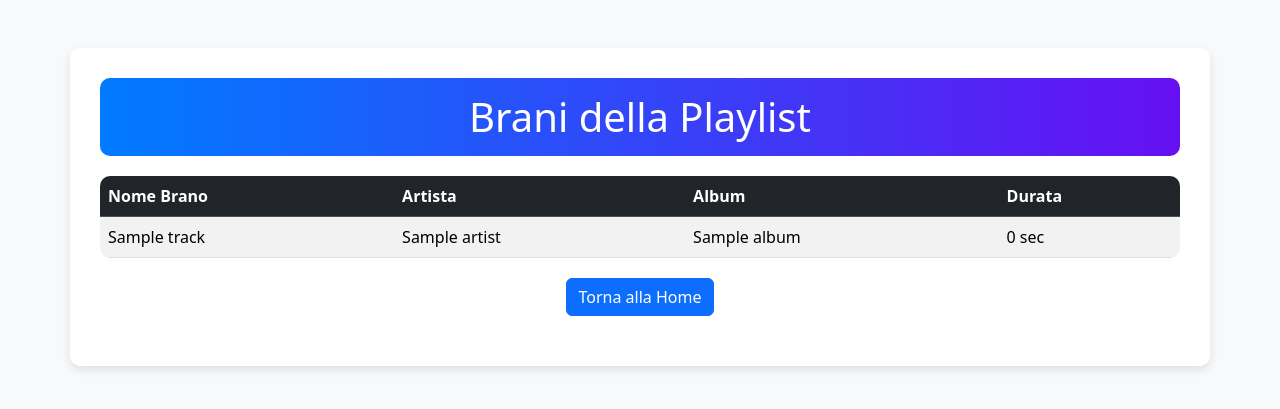
After one commit to garilli-riccardo/IntroduzioneProgettoSpotify, a Flask app: template templates/playlist_tracks.html in a window 1280 px wide. The commit adds this page. Shown: the top 409 px of the page. Run offline with Flask 3, Linux system fonts and the light colour scheme; the template is opened without the code that fills it: most values are stand-ins (such as "Sample title", 1, 10 or a date in 2020).

Commit message:
parte due finita

```diff
--- a/app.py
+++ b/app.py
@@ -4,40 +4,58 @@ from spotipy.oauth2 import SpotifyOAuth
 
 SPOTIFY_CLIENT_ID = "870d4ed3b63d47e99031f27e9629b4cd"
 SPOTIFY_CLIENT_SECRET = "97fb37e2c66a4629ae529ccbf5412ac0"
-SPOTIFY_REDIRECT_URI = "https://5000-garilliricc-introduzion-j216zyof20h.ws-eu117.gitpod.io/callback" #dopo il login andiamo qui
+SPOTIFY_REDIRECT_URI = "https://5000-garilliricc-introduzion-j216zyof20h.ws-eu117.gitpod.io/callback"
 
 app = Flask(__name__)
-app.secret_key = 'chiave_per_session' #ci serve per identificare la sessione
+app.secret_key = 'chiave_per_session'
 
-#config SpotifyOAuth per l'autenticazione e redirect uri
 sp_oauth = SpotifyOAuth(
-client_id= SPOTIFY_CLIENT_ID,
-client_secret= SPOTIFY_CLIENT_SECRET,
-redirect_uri= SPOTIFY_REDIRECT_URI,
-scope="user-read-private" #permessi x informazioni dell'utente
+    client_id=SPOTIFY_CLIENT_ID,
+    client_secret=SPOTIFY_CLIENT_SECRET,
+    redirect_uri=SPOTIFY_REDIRECT_URI,
+    scope="user-read-private user-library-read playlist-read-private",
+    show_dialog=True
 )
 
 @app.route('/')
 def login():
-    auth_url = sp_oauth.get_authorize_url() #login di spotify
+    auth_url = sp_oauth.get_authorize_url()
     return redirect(auth_url)
 
 @app.route('/callback')
 def callback():
-    code = request.args.get('code') #recupero codice di autorizzazione
-    token_info = sp_oauth.get_access_token(code) #uso il code per un codice di accesso
-    session['token_info'] = token_info #salvo il token nella mia sessione x riutilizzarlo
+    code = request.args.get('code')
+    token_info = sp_oauth.get_access_token(code)
+    session['token_info'] = token_info
     return redirect(url_for('home'))
+
+@app.route('/logout')
+def logout():
+    session.clear()
+    return redirect(url_for('login'))
 
 @app.route('/home')
 def home():
-    token_info = session.get('token_info', None) #recupero token sissione (salvato prima)
+    token_info = session.get('token_info', None)  #
     if not token_info:
         return redirect(url_for('login'))
-    sp = spotipy.Spotify(auth=token_info['access_token']) #usiamo il token per ottenere i dati del profilo
+
+    sp = spotipy.Spotify(auth=token_info['access_token'])
     user_info = sp.current_user()
-    print(user_info) #capiamo la struttura di user_info per usarle nel frontend
-    return render_template('home.html', user_info=user_info) #passo le info utente all'home.html
+
+    playlists = sp.current_user_playlists()['items']
+
+    return render_template('home.html', user_info=user_info, playlists=playlists)
+
+@app.route('/playlist/<playlist_id>')
+def playlist_tracks(playlist_id):
+    token_info = session.get('token_info', None)
+    sp = spotipy.Spotify(auth=token_info['access_token'])
+
+    results = sp.playlist_tracks(playlist_id)
+    tracks = results['items']
+
+    return render_template('playlist_tracks.html', tracks=tracks)
 
 if __name__ == '__main__':
-    app.run(debug =True)
+    app.run(debug=True)
--- /dev/null
+++ b/templates/playlist_tracks.html
@@ -0,0 +1,64 @@
+<!DOCTYPE html>
+<html lang="en">
+<head>
+    <meta charset="UTF-8">
+    <meta name="viewport" content="width=device-width, initial-scale=1.0">
+    <title>Brani della Playlist</title>
+    <link href="https://cdn.jsdelivr.net/npm/bootstrap@5.3.3/dist/css/bootstrap.min.css" rel="stylesheet">
+    <style>
+        body {
+            background-color: #f8f9fa;
+        }
+        .container {
+            background: white;
+            padding: 30px;
+            border-radius: 10px;
+            box-shadow: 0px 4px 10px rgba(0, 0, 0, 0.1);
+        }
+        h1 {
+            background: linear-gradient(90deg, #007bff, #6610f2);
+            color: white;
+            padding: 15px;
+            border-radius: 10px;
+            text-align: center;
+        }
+        .table {
+            margin-top: 20px;
+            border-radius: 10px;
+            overflow: hidden;
+        }
+        .btn-primary {
+            display: block;
+            width: fit-content;
+            margin: 20px auto;
+        }
+    </style>
+</head>
+<body>
+    <div class="container mt-5">
+        <h1>Brani della Playlist</h1>
+        <table class="table table-striped table-hover">
+            <thead class="table-dark">
+                <tr>
+                    <th scope="col">Nome Brano</th>
+                    <th scope="col">Artista</th>
+                    <th scope="col">Album</th>
+                    <th scope="col">Durata</th>
+                </tr>
+            </thead>
+            <tbody>
+                {% for track in tracks %}
+                <tr>
+                    <td>{{ track['track']['name'] }}</td>
+                    <td>{{ track['track']['artists'][0]['name'] }}</td>
+                    <td>{{ track['track']['album']['name'] }}</td>
+                    <td>{{ track['track']['duration_ms'] // 1000 }} sec</td>
+                </tr>
+                {% endfor %}
+            </tbody>
+        </table>
+        <a href="{{ url_for('home') }}" class="btn btn-primary">Torna alla Home</a>
+    </div>
+    <script src="https://cdn.jsdelivr.net/npm/bootstrap@5.3.0-alpha1/dist/js/bootstrap.bundle.min.js"></script>
+</body>
+</html>
```
Also changed, not shown: templates/home.html (+33 -0 lines).
